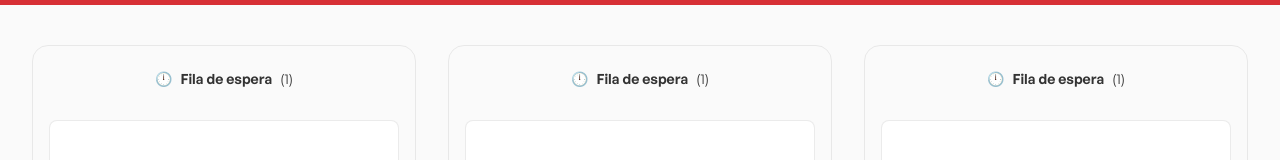
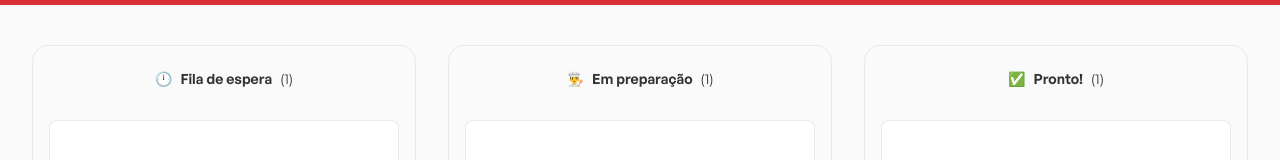
Before and after one commit to vandodev/waiterapp, a React (Vite) app in the folder web/: page / in a window 1280 px wide. Shown: the part 193-353 px from the top of the page. Built offline with nearby package versions, Linux system fonts and the light colour scheme.

Commit message:
:fork_and_knife: :fries: :pizza: Trabalhando com propriedades

```diff
--- a/web/src/components/Orders/index.tsx
+++ b/web/src/components/Orders/index.tsx
@@ -3,9 +3,21 @@
 export function Orders(){
     return(
         <Container>
-            <OrdersBoard />
-            <OrdersBoard />
-            <OrdersBoard />
+
+            <OrdersBoard
+                icon="🕛"
+                title="Fila de espera"
+            />
+
+             <OrdersBoard
+                icon="👨‍🍳"
+                title="Em preparação"
+            />
+
+             <OrdersBoard
+                icon="✅"
+                title="Pronto!"
+            />
         </Container>
 
     );
--- a/web/src/components/OrdersBoard/index.tsx
+++ b/web/src/components/OrdersBoard/index.tsx
@@ -1,10 +1,17 @@
 import { Board, OrdersContainer } from './styles';
-export function OrdersBoard(){
+
+interface OrdersBoardProps {
+  icon: string;
+  title: string;
+}
+
+// export function OrdersBoard(props:OrdersBoardProps){
+export function OrdersBoard({icon, title}:OrdersBoardProps){
     return(
          <Board>
                 <header>
-                    <span>🕛</span>
-                    <strong>Fila de espera</strong>
+                    <span>{icon}</span>
+                    <strong>{title}</strong>
                     <span>(1)</span>
                 </header>
 
```
